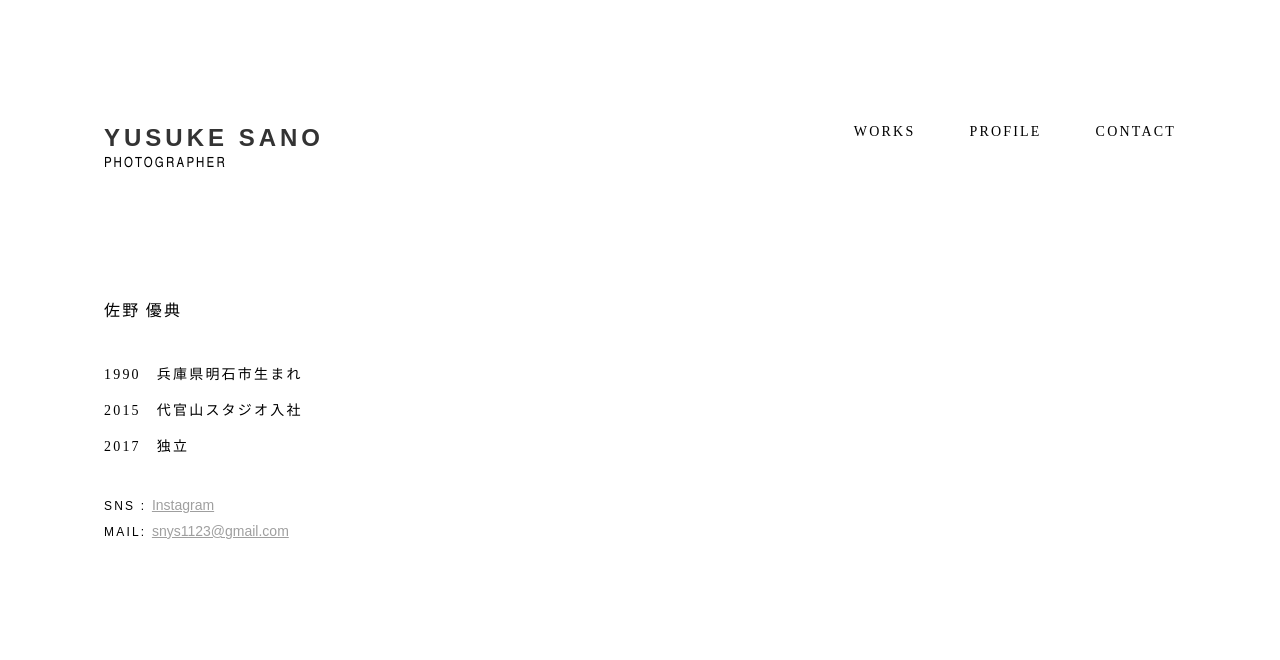
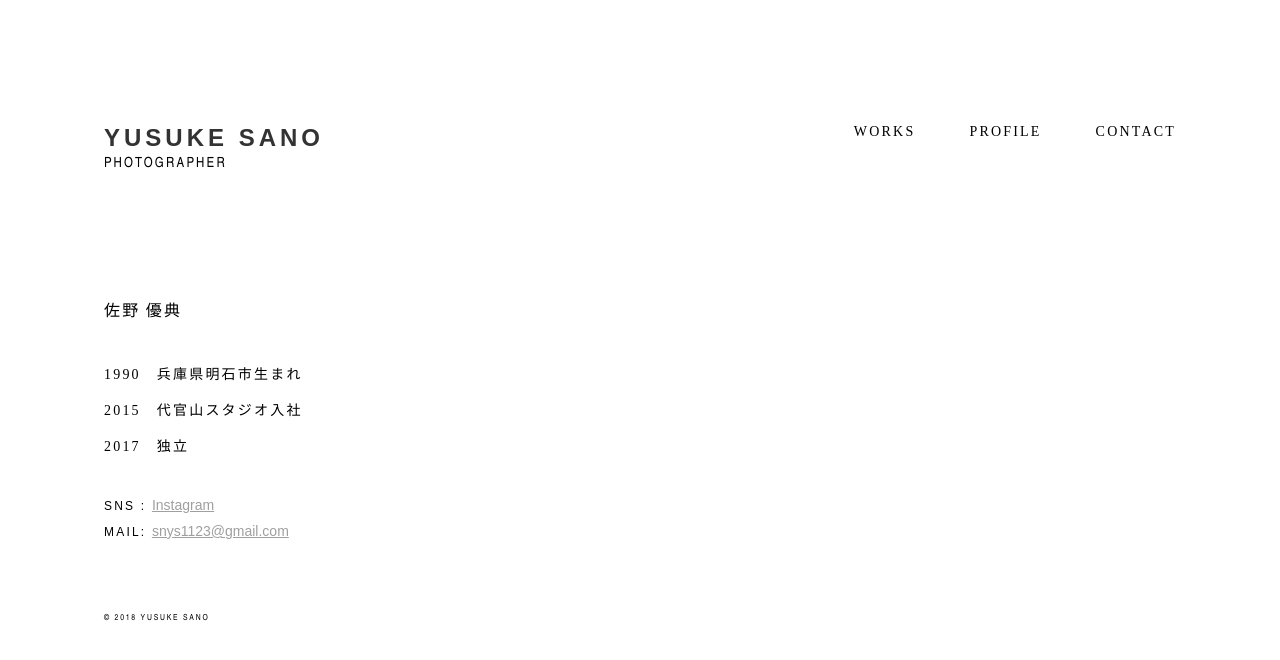
Before and after one commit to rindarinda5/rindarinda5.github.io, a plain HTML site: page about.html in a window 1280 px wide. Drawn offline with nearby package versions, Linux system fonts and the light colour scheme.

Commit message:
Update about.html

```diff
--- a/about.html
+++ b/about.html
@@ -50,5 +50,8 @@
           <span>MAIL:&nbsp;</span><a href="mailto:snys1123@gmail.com">snys1123@gmail.com</a>
         </div>
     </div>
+    <footer>
+      <small>&copy; 2018 YUSUKE SANO</small>
+    </footer>
   </body>
 </html>
```
